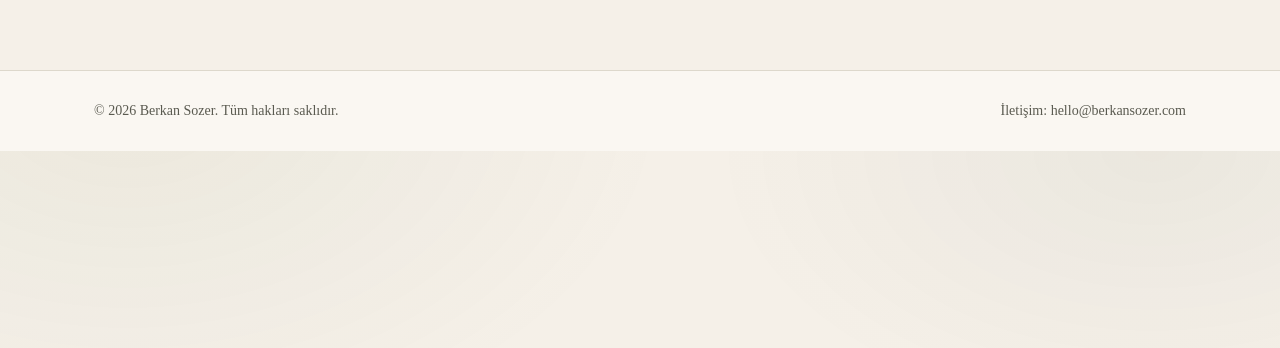
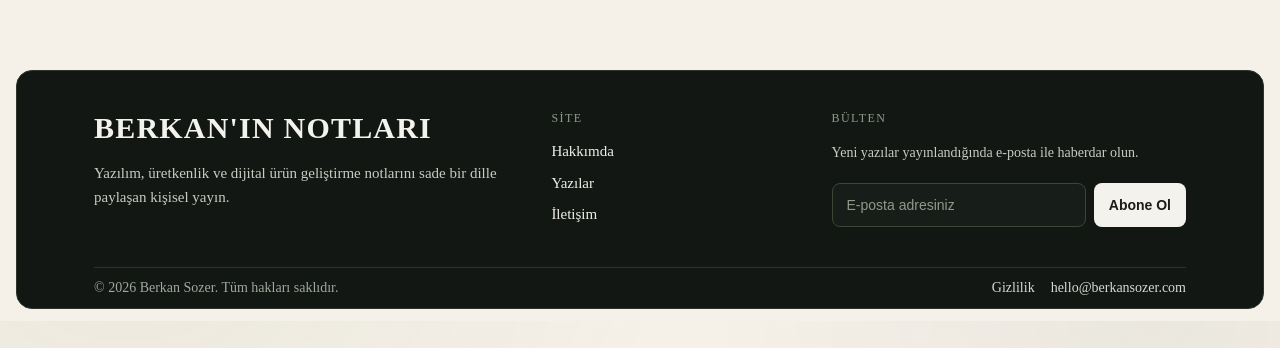
Before and after one commit to realsarius/final-blog, a Next.js app: page /blog in a window 1280 px wide. Shown: the part 380-728 px from the top of the page. Built offline with nearby package versions, Linux system fonts and the light colour scheme; no server answers; the database is empty.

Commit message:
feat(ui): site footer tamamen yeniden tasarlandı
- Tek satırlık footer yerine çok kolonlu yapıya geçildi (marka, site linkleri, sosyal medya)
- Marka açıklaması ve sosyal medya linkleri eklendi
- Footer alt kısmına telif ve teknik bilgi notu eklendi

```diff
--- a/src/components/layout/SiteFooter.module.css
+++ b/src/components/layout/SiteFooter.module.css
@@ -1,15 +1,190 @@
 .footer {
-  border-top: 1px solid var(--line);
   margin-top: var(--space-8);
-  padding: var(--space-6) 0;
-  background: var(--surface);
+  padding-bottom: var(--space-3);
 }
 
-.inner {
+.frame {
+  width: min(1480px, calc(100% - 32px));
+  margin: 0 auto;
+}
+
+.panel {
+  background: #121713;
+  color: #f3f2ed;
+  border: 1px solid #2c342a;
+  border-radius: 16px;
+  overflow: hidden;
+}
+
+.content {
+  max-width: 1140px;
+  margin: 0 auto;
+  padding-inline: clamp(16px, 2vw, 24px);
+}
+
+.top {
+  display: grid;
+  grid-template-columns: minmax(0, 1.2fr) 0.7fr 1fr;
+  gap: var(--space-6);
+  padding: clamp(24px, 4vw, 40px) 0;
+}
+
+.brandColumn {
+  max-width: 420px;
+}
+
+.brand {
+  display: inline-block;
+  font-family: var(--font-serif);
+  font-weight: 900;
+  letter-spacing: 0.04em;
+  text-transform: uppercase;
+  font-size: clamp(20px, 3vw, 30px);
+  margin-bottom: var(--space-4);
+}
+
+.description {
+  color: #c8ccc2;
+  font-size: 15px;
+  line-height: 1.6;
+}
+
+.linkColumn {
   display: flex;
+  flex-direction: column;
+  gap: var(--space-3);
+  min-width: 0;
+}
+
+.columnTitle {
+  font-size: 12px;
+  text-transform: uppercase;
+  letter-spacing: 0.12em;
+  color: #8f9b89;
+  margin-bottom: var(--space-1);
+}
+
+.linkColumn a {
+  color: #f0eee7;
+  font-size: 15px;
+  line-height: 1.3;
+}
+
+.newsText {
+  color: #c8ccc2;
+  font-size: 14px;
+  line-height: 1.5;
+}
+
+.subscribeRow {
+  display: grid;
+  grid-template-columns: 1fr auto;
+  gap: var(--space-2);
+  margin-top: var(--space-2);
+}
+
+.input {
+  width: 100%;
+  min-height: 44px;
+  border: 1px solid #3b4637;
+  border-radius: 8px;
+  background: #171d18;
+  color: #f3f2ed;
+  font-size: 14px;
+  padding: 0 14px;
+}
+
+.input::placeholder {
+  color: #8f9b89;
+}
+
+.input:focus {
+  outline: 2px solid #7d9059;
+  outline-offset: 1px;
+}
+
+.button {
+  min-height: 44px;
+  border: 1px solid transparent;
+  border-radius: 8px;
+  background: #f3f2ed;
+  color: #1c1c1a;
+  font-weight: 600;
+  font-size: 14px;
+  padding: 0 14px;
+  cursor: pointer;
+}
+
+.button:hover {
+  background: #e7e4db;
+}
+
+.bottom {
+  border-top: 1px solid #2c342a;
+  padding: var(--space-3) 0;
+  display: flex;
+  align-items: center;
   justify-content: space-between;
-  flex-wrap: wrap;
   gap: var(--space-3);
-  color: var(--muted);
+  color: #9fa89c;
   font-size: 14px;
 }
+
+.legalLinks {
+  display: flex;
+  align-items: center;
+  gap: var(--space-4);
+}
+
+.legalLinks a {
+  color: #d8d9d1;
+}
+
+.panel a:hover {
+  color: #ffffff;
+}
+
+@media (max-width: 980px) {
+  .top {
+    grid-template-columns: 1fr 1fr;
+  }
+
+  .brandColumn {
+    grid-column: 1 / -1;
+    max-width: 100%;
+  }
+}
+
+@media (max-width: 700px) {
+  .footer {
+    margin-top: var(--space-7);
+  }
+
+  .frame {
+    width: calc(100% - 20px);
+  }
+
+  .content {
+    padding-inline: var(--space-4);
+  }
+
+  .top {
+    grid-template-columns: 1fr;
+    gap: var(--space-5);
+    padding: var(--space-5) 0;
+  }
+
+  .subscribeRow {
+    grid-template-columns: 1fr;
+  }
+
+  .button {
+    width: 100%;
+  }
+
+  .bottom {
+    flex-direction: column;
+    align-items: flex-start;
+    padding: var(--space-3) 0;
+  }
+}
--- a/src/components/layout/SiteFooter.tsx
+++ b/src/components/layout/SiteFooter.tsx
@@ -1,11 +1,64 @@
+import Link from "next/link";
 import styles from "./SiteFooter.module.css";
 
 export default function SiteFooter() {
   return (
     <footer className={styles.footer}>
-      <div className={`container ${styles.inner}`}>
-        <p>© 2026 Berkan Sozer. Tüm hakları saklıdır.</p>
-        <p>İletişim: hello@berkansozer.com</p>
+      <div className={styles.frame}>
+        <div className={styles.panel}>
+          <div className={styles.content}>
+            <div className={styles.top}>
+              <div className={styles.brandColumn}>
+                <Link className={styles.brand} href="/">
+                  Berkan&apos;ın Notları
+                </Link>
+                <p className={styles.description}>
+                  Yazılım, üretkenlik ve dijital ürün geliştirme notlarını sade
+                  bir dille paylaşan kişisel yayın.
+                </p>
+              </div>
+
+              <nav className={styles.linkColumn} aria-label="Site bağlantıları">
+                <p className={styles.columnTitle}>Site</p>
+                <Link href="/about">Hakkımda</Link>
+                <Link href="/blog">Yazılar</Link>
+                <Link href="/contact">İletişim</Link>
+              </nav>
+
+              <div className={styles.linkColumn}>
+                <p className={styles.columnTitle}>Bülten</p>
+                <p className={styles.newsText}>
+                  Yeni yazılar yayınlandığında e-posta ile haberdar olun.
+                </p>
+                <form
+                  className={styles.subscribeRow}
+                  action="/contact"
+                  method="get"
+                >
+                  <input
+                    aria-label="E-posta adresi"
+                    className={styles.input}
+                    name="email"
+                    type="email"
+                    placeholder="E-posta adresiniz"
+                    required
+                  />
+                  <button className={styles.button} type="submit">
+                    Abone Ol
+                  </button>
+                </form>
+              </div>
+            </div>
+
+            <div className={styles.bottom}>
+              <p>© 2026 Berkan Sozer. Tüm hakları saklıdır.</p>
+              <div className={styles.legalLinks}>
+                <Link href="/privacy">Gizlilik</Link>
+                <a href="mailto:hello@berkansozer.com">hello@berkansozer.com</a>
+              </div>
+            </div>
+          </div>
+        </div>
       </div>
     </footer>
   );
```
